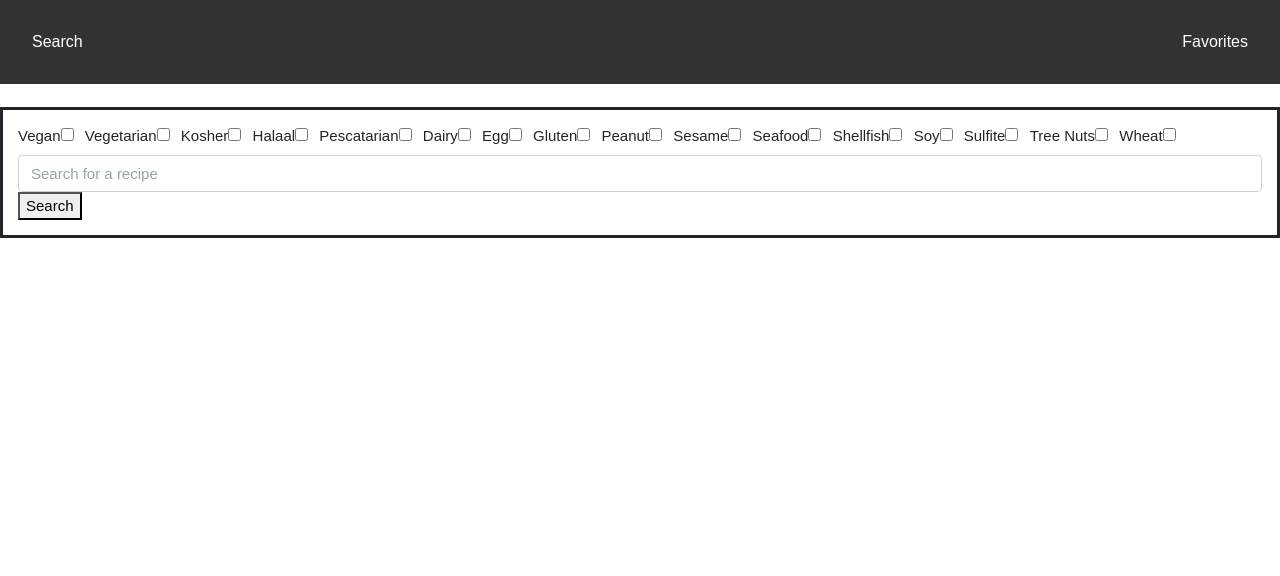
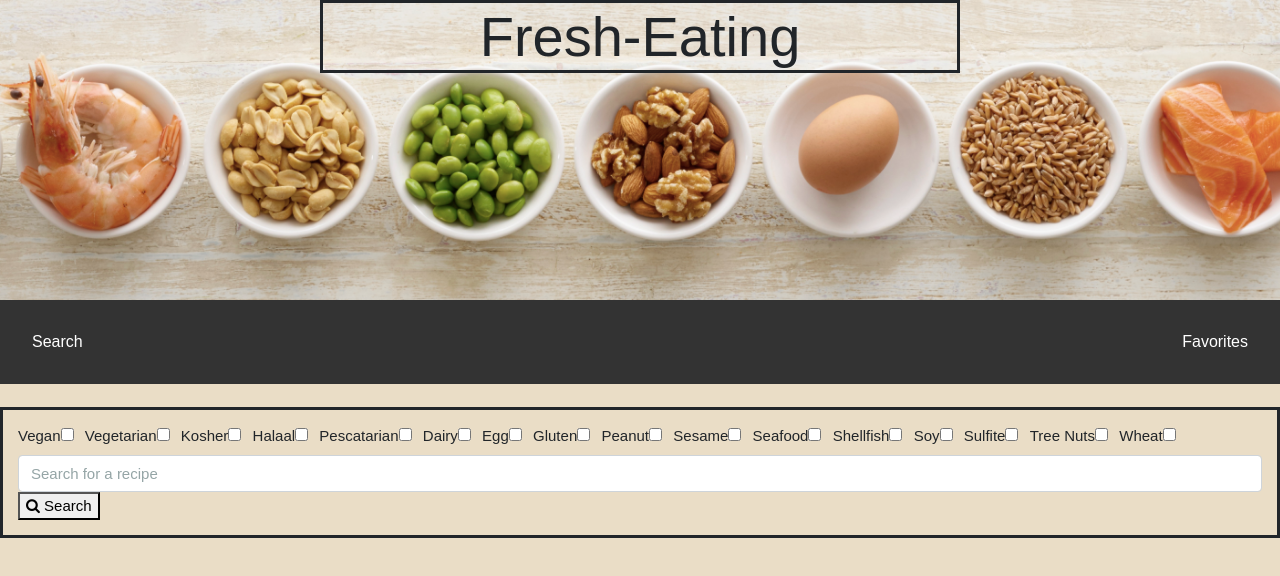
Before and after one commit to lav7patel/Fresh-eating, a React (Create React App) app in the folder client/: page / in a window 1280 px wide. Shown: the top 576 px of the page. Built offline with nearby package versions, Linux system fonts and the light colour scheme.

Commit message:
css styling

```diff
--- a/client/public/index.html
+++ b/client/public/index.html
@@ -26,7 +26,13 @@
     <noscript>
       You need to enable JavaScript to run this app.
     </noscript>
+    <div class="jumbotron jumbotron-fluid">
+      <div class="container">
+        <h1 class="display-4">Fresh-Eating</h1>
+      </div>
+    </div>
     <div id="root"></div>
+
     <div class="g-signin2" data-onsuccess="onSignIn" data-theme="dark"></div>
 
     <script>
--- a/client/src/components/Search.js
+++ b/client/src/components/Search.js
@@ -143,8 +143,8 @@ class Search extends React.Component {
     return (
       <>
 
-        <br />
-        <div className= "check-boxes">
+      <br />
+        <div className= "search-box">
         {checkboxes.map(item => (
           <label key={item.key}>
             {item.name}
@@ -164,16 +164,16 @@ class Search extends React.Component {
           onChange={this.handleChange}
         />
         <button onClick={() => this.searchAPI(this.state.searchTerm)}>
-          Search
+        <i class="fa fa-search"></i> Search
         </button>
-        {/* <<div style={container}>*/}
+         <div style={container}>
           {this.state.recipes.length
             ? this.state.recipes.map(thisRecipe => {
                 return <RecipeCard recipe={thisRecipe} />;
               })
             : null}
-       {/* </div>*/}
-     </div>
+         </div>
+      </div>
       </>
     )
   }
--- a/client/src/index.css
+++ b/client/src/index.css
@@ -2,6 +2,7 @@ body {
   margin: 0;
   padding: 0;
   font-family: sans-serif;
+  background-color: #eaddc6;
 }
 body {
   font-family: Arial, Helvetica, sans-serif;
@@ -69,10 +70,11 @@ body {
 
 .container{
   border-style: solid;
+  width: 50%;
 
 }
 
-.check-boxes{
+.search-box{
   border-style: solid;
   padding: 1em;
 }
@@ -83,3 +85,30 @@ input{
 label{
   padding-right: .75em;
 }
+
+.jumbotron{
+  background-image: url("./images/foodD.png");
+  display: block;
+  object-fit: scale-down ;
+  width: 100%;
+	height: 300px;
+	background-size: cover;
+  background-repeat: no-repeat;
+  padding: 0;
+  margin:0;
+  margin-right:0;
+  background-size: cover;
+}
+
+h1{
+  text-align: center;
+  width: auto;
+  margin-bottom: 0;
+
+
+}
+
+.dispay-4{
+  margin-right:0;
+  text-align: center;
+}
```
Also changed, not shown: client/src/images/foodD.png (added).
